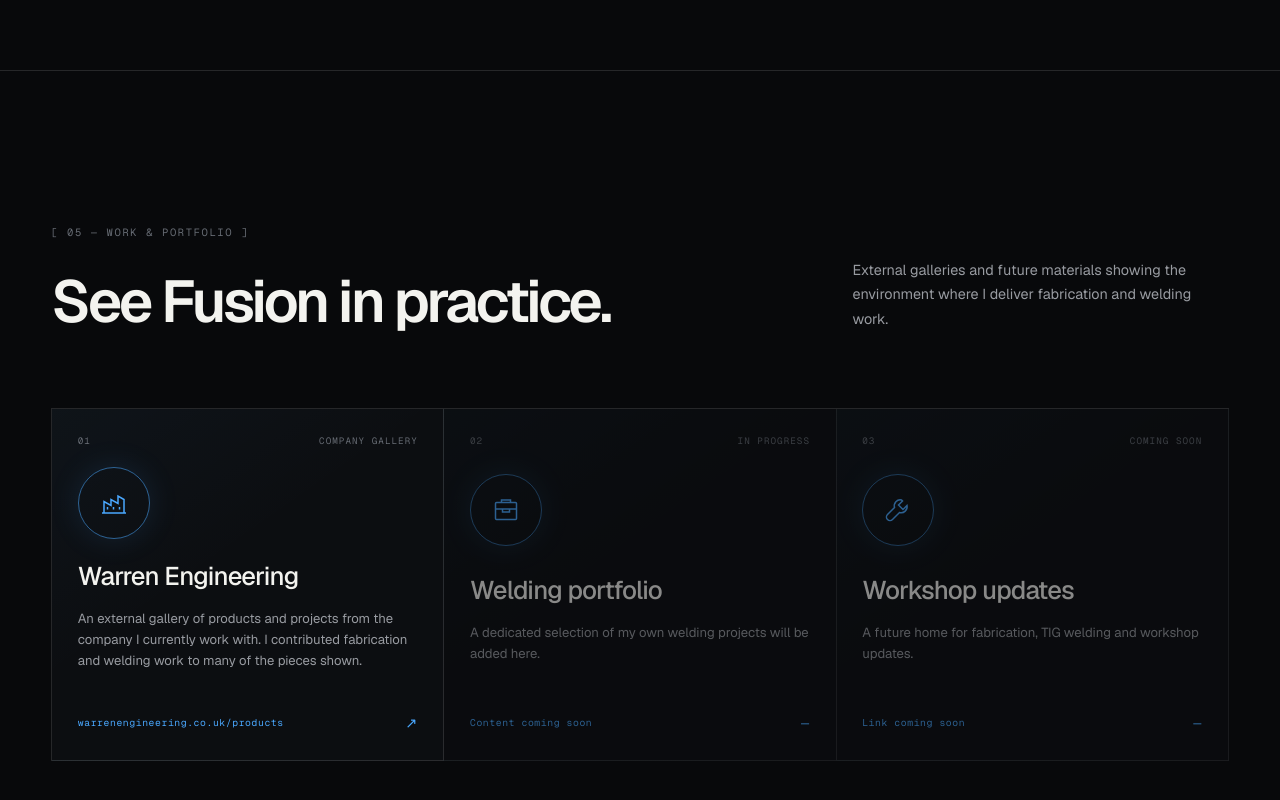
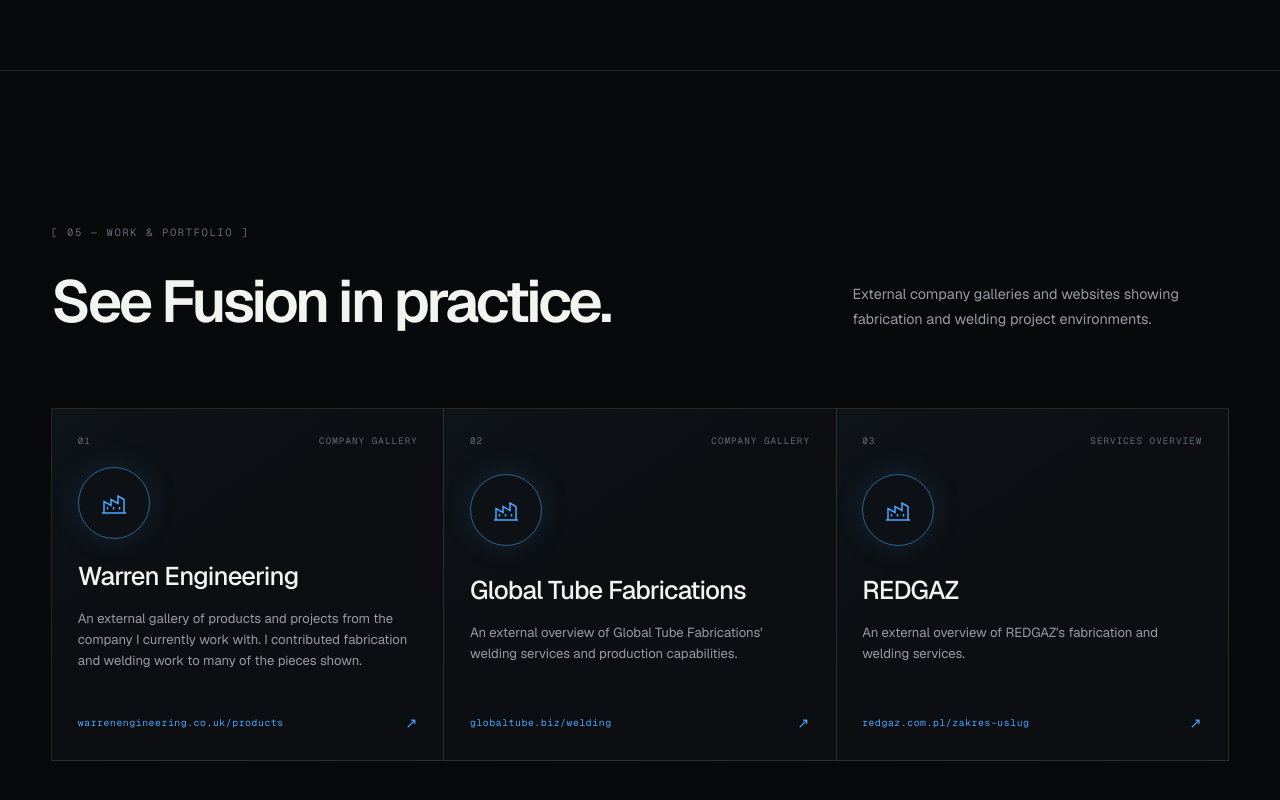
Before and after one commit to RobFyd/RF-platform, a Next.js app: page /fusion in a window 1280 px wide. Shown: the part 4137-4937 px from the top of the page. Built offline with nearby package versions, Linux system fonts and the light colour scheme.

Commit message:
Add Fusion partner links

```diff
--- a/components/module-landing.tsx
+++ b/components/module-landing.tsx
@@ -177,24 +177,24 @@
       status: pl ? "Galeria firmy" : "Company gallery",
     },
     {
-      name: pl ? "Portfolio spawalnicze" : "Welding portfolio",
-      href: null,
-      displayUrl: pl ? "Materiały zostaną dodane" : "Content coming soon",
+      name: "Global Tube Fabrications",
+      href: "http://globaltube.biz/welding/",
+      displayUrl: "globaltube.biz/welding",
       description: pl
-        ? "Dedykowany wybór moich własnych realizacji spawalniczych pojawi się tutaj."
-        : "A dedicated selection of my own welding projects will be added here.",
-      icon: "personal-portfolio" as const,
-      status: pl ? "W przygotowaniu" : "In progress",
+        ? "Zewnętrzna prezentacja usług spawalniczych i możliwości produkcyjnych Global Tube Fabrications."
+        : "An external overview of Global Tube Fabrications' welding services and production capabilities.",
+      icon: "engineering" as const,
+      status: pl ? "Galeria firmy" : "Company gallery",
     },
     {
-      name: pl ? "Aktualności z warsztatu" : "Workshop updates",
-      href: null,
-      displayUrl: pl ? "Link zostanie dodany" : "Link coming soon",
+      name: "REDGAZ",
+      href: "https://www.redgaz.com.pl/zakres-uslug,1",
+      displayUrl: "redgaz.com.pl/zakres-uslug",
       description: pl
-        ? "Miejsce na przyszłe materiały z produkcji, spawania TIG i pracy warsztatowej."
-        : "A future home for fabrication, TIG welding and workshop updates.",
-      icon: "workshop-updates" as const,
-      status: pl ? "Wkrótce" : "Coming soon",
+        ? "Zewnętrzna prezentacja zakresu usług produkcyjnych i spawalniczych firmy REDGAZ."
+        : "An external overview of REDGAZ's fabrication and welding services.",
+      icon: "engineering" as const,
+      status: pl ? "Zakres usług" : "Services overview",
     },
   ];
   const profileSection = moduleConfig.key === "functions"
@@ -220,8 +220,8 @@
             label: pl ? "Praca i portfolio" : "Work & portfolio",
             title: pl ? "Zobacz Fusion w praktyce." : "See Fusion in practice.",
             description: pl
-              ? "Zewnętrzne galerie i przyszłe materiały pokazujące środowisko, w którym realizuję projekty produkcyjne i spawalnicze."
-              : "External galleries and future materials showing the environment where I deliver fabrication and welding work.",
+              ? "Zewnętrzne galerie i strony firm pokazujące środowiska realizacji projektów produkcyjnych i spawalniczych."
+              : "External company galleries and websites showing fabrication and welding project environments.",
             links: fusionProfileLinks,
           }
         : null;
```
